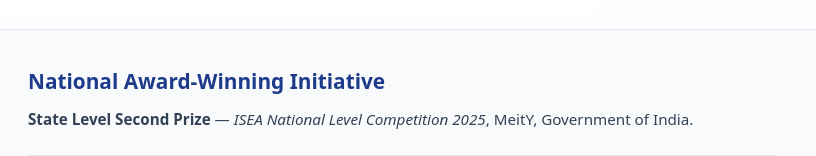
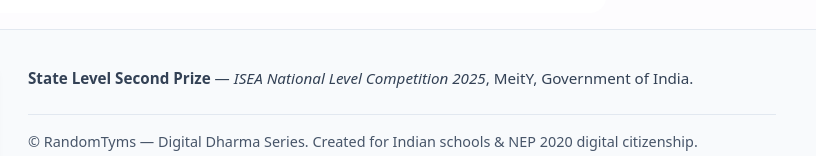
Before and after one commit to randomtyms/randomtyms.github.io, a plain HTML site: page dd/index.html in a window 1280 px wide. Shown: the part 1488-1644 px from the top of the page, 464-1280 px from the left. Drawn offline with Linux system fonts and the light colour scheme; a web font is replaced by a local one.

Commit message:
Update index.html

```diff
--- a/dd/index.html
+++ b/dd/index.html
@@ -931,7 +931,6 @@
 
       <!-- Right Column: Project Meta, Context, & Creative Commons License -->
       <div class="footer-meta-column">
-        <h3 class="footer-heading">National Award-Winning Initiative</h3>
         <p class="footer-context-text">
           <strong>State Level Second Prize</strong> — <em>ISEA National Level Competition 2025</em>, MeitY, Government of India.
         </p>
```
